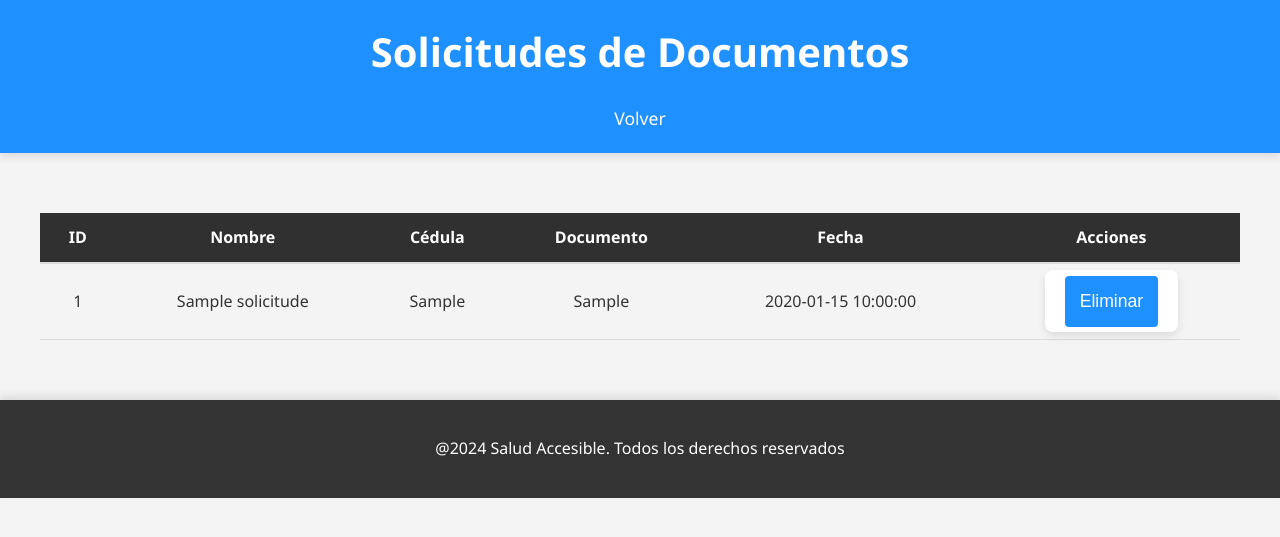
After one commit to camiugz/Proyecto_Salud_Accesible, a PHP site: page /ver_solicitudes.php in a window 1280 px wide. The commit adds this page. Shown: the top 537 px of the page. Run offline with PHP 8.4, Linux system fonts and the light colour scheme; tables that the repository leaves empty hold one stand-in row (values such as "Sample post").

Commit message:
Material Educativo completo

```diff
--- a/education/css/styles.css
+++ b/education/css/styles.css
@@ -159,3 +159,161 @@ form p {
     font-size: 1.1em;
     color: #1E90FF;
 }
+
+body {
+    font-family: 'Segoe UI', Tahoma, Geneva, Verdana, sans-serif;
+    margin: 0;
+    padding: 0;
+    background-color: #f4f4f4;
+    color: #333;
+    line-height: 1.6;
+}
+
+header {
+    background-color: #1E90FF;
+    color: white;
+    padding: 20px 0;
+    text-align: center;
+    box-shadow: 0 4px 8px rgba(0, 0, 0, 0.1);
+}
+
+header h1 {
+    margin: 0;
+    font-size: 2.5em;
+}
+
+main {
+    padding: 40px 20px;
+    max-width: 1200px;
+    margin: 0 auto;
+}
+
+section {
+    margin-bottom: 40px;
+    padding: 20px;
+    background-color: #fff;
+    border-radius: 8px;
+    box-shadow: 0 4px 8px rgba(0, 0, 0, 0.1);
+    max-width: 600px;
+    margin: 20px auto;
+}
+
+form {
+    background-color: #fff;
+    border-radius: 8px;
+    box-shadow: 0 4px 8px rgba(0, 0, 0, 0.1);
+    padding: 20px;
+    display: flex;
+    flex-direction: column;
+}
+
+form label {
+    font-size: 1.1em;
+    margin-bottom: 10px;
+    color: #333;
+}
+
+form input[type="text"],
+form textarea,
+form input[type="file"] {
+    border: 1px solid #ddd;
+    border-radius: 4px;
+    padding: 10px;
+    margin-bottom: 20px;
+    font-size: 1em;
+    transition: border-color 0.3s;
+}
+
+form input[type="text"]:focus,
+form textarea:focus,
+form input[type="file"]:focus {
+    border-color: #1E90FF;
+    outline: none;
+}
+
+form textarea {
+    resize: vertical;
+}
+
+form button {
+    background-color: #1E90FF;
+    color: white;
+    border: none;
+    border-radius: 4px;
+    padding: 15px;
+    font-size: 1.1em;
+    cursor: pointer;
+    transition: background-color 0.3s;
+}
+
+form button:hover {
+    background-color: #0056b3;
+}
+
+footer {
+    background-color: #333;
+    color: white;
+    text-align: center;
+    padding: 20px 0;
+    position: relative;
+    bottom: 0;
+    width: 100%;
+    box-shadow: 0 -4px 8px rgba(0, 0, 0, 0.1);
+}
+
+table {
+    width: 100%;
+    border-collapse: collapse;
+    margin: 20px 0;
+    font-size: 16px;
+    text-align: left;
+}
+
+thead {
+    background-color: #303030;
+    color: white;
+}
+th {
+    padding: 12px 15px;
+    border-bottom: 2px solid #ddd;
+    text-align: center;
+}
+
+tbody tr {
+    border-bottom: 1px solid #ddd;
+}
+tbody tr:nth-child(even) {
+    background-color: #f2f2f2;
+}
+tbody tr:hover {
+    background-color: #ddd;
+}
+td {
+    padding: 12px 15px;
+    text-align: center;
+}
+
+.action-buttons {
+    display: flex;
+    justify-content: center;
+    gap: 10px;
+}
+.action-buttons form {
+    margin: 0;
+}
+.action-buttons button {
+    background-color: #f44336;
+    border: none;
+    color: white;
+    padding: 8px 16px;
+    text-align: center;
+    text-decoration: none;
+    display: inline-block;
+    font-size: 14px;
+    cursor: pointer;
+    border-radius: 4px;
+    transition: background-color 0.3s;
+}
+.action-buttons button:hover {
+    background-color: #d32f2f;
+}
--- /dev/null
+++ b/education/php/db.php
@@ -0,0 +1,10 @@
+<?php
+$hostname = "localhost";
+$username = "root";
+$password = "JosuAraya1234";
+$dbname = "files";
+
+$conn = mysqli_connect($hostname, $username, $password, $dbname);
+if (!$conn) {
+  echo "Database connection error" . mysqli_connect_error();
+}
--- /dev/null
+++ b/education/ver_solicitudes.php
@@ -0,0 +1,82 @@
+<?php
+include 'php/db.php';
+
+// Eliminar una solicitud si se envía un ID
+if (isset($_POST['delete_id'])) {
+    $delete_id = $_POST['delete_id'];
+
+    $stmt = $conn->prepare("DELETE FROM solicitudes WHERE id = ?");
+    $stmt->bind_param("i", $delete_id);
+
+    if ($stmt->execute()) {
+        echo "Solicitud eliminada correctamente.";
+    } else {
+        echo "Error al eliminar la solicitud.";
+    }
+
+    $stmt->close();
+}
+
+// Obtener todas las solicitudes
+$result = $conn->query("SELECT * FROM solicitudes");
+
+?>
+
+<!DOCTYPE html>
+<html>
+<head>
+    <meta charset="UTF-8">
+    <title>Ver Solicitudes</title>
+    <link rel="stylesheet" href="./css/styles.css">
+</head>
+<body>
+    <header>
+        <h1>Solicitudes de Documentos</h1>
+        <nav>
+            <ul>
+                <li><a href="material.php">Volver</a></li>
+            </ul>
+        </nav>
+    </header>
+
+    <main>
+        <table>
+            <thead>
+                <tr>
+                    <th>ID</th>
+                    <th>Nombre</th>
+                    <th>Cédula</th>
+                    <th>Documento</th>
+                    <th>Fecha</th>
+                    <th>Acciones</th>
+                </tr>
+            </thead>
+            <tbody>
+                <?php while ($row = $result->fetch_assoc()): ?>
+                    <tr>
+                        <td><?php echo htmlspecialchars($row['id']); ?></td>
+                        <td><?php echo htmlspecialchars($row['nombre']); ?></td>
+                        <td><?php echo htmlspecialchars($row['cedula']); ?></td>
+                        <td><?php echo htmlspecialchars($row['documento']); ?></td>
+                        <td><?php echo htmlspecialchars($row['fecha']); ?></td>
+                        <td>
+                            <form method="POST" action="ver_solicitudes.php" style="display:inline;">
+                                <input type="hidden" name="delete_id" value="<?php echo htmlspecialchars($row['id']); ?>">
+                                <button type="submit">Eliminar</button>
+                            </form>
+                        </td>
+                    </tr>
+                <?php endwhile; ?>
+            </tbody>
+        </table>
+    </main>
+
+    <footer>
+        <p>@2024 Salud Accesible. Todos los derechos reservados</p>
+    </footer>
+</body>
+</html>
+
+<?php
+$conn->close();
+?>
```
Also changed, not shown: comunication/sql/script.sql (added, +40 -0 lines), education/material.php (+36 -5 lines), education/php/subir_pdf.php (added, +43 -0 lines), education/php/upload.php (added, +34 -0 lines), education/solicitar_documento.php (added, +24 -0 lines), education/sql/script.sql (added, +14 -0 lines), 3 other files.
